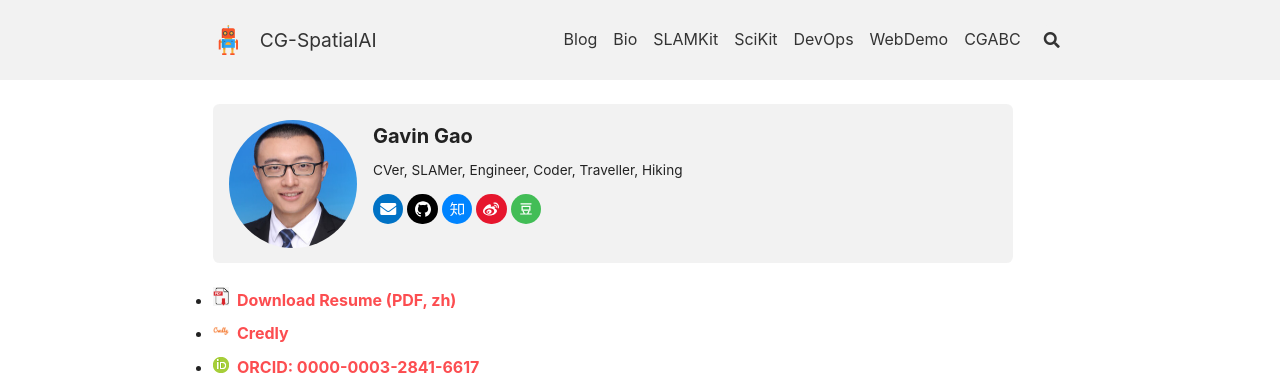
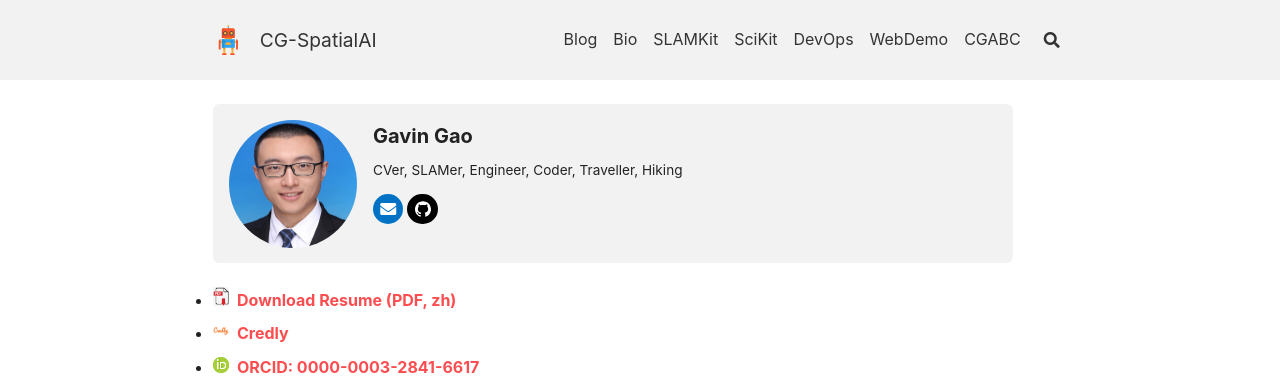
Before and after one commit to cggos/spatial-ai, a Jekyll site: the page built from bio.md, in a window 1280 px wide. Shown: the top 381 px of the page. Built offline with Jekyll 4.4.1, drawn with Linux system fonts in a browser that asks for light colours; nearby versions of some CDN libraries.

Commit message:
update Bio

```diff
--- a/_config.yml
+++ b/_config.yml
@@ -43,12 +43,12 @@ author:
   github    : cggos # "user_name" the last part of your profile url, e.g. https://github.com/user_name
   facebook  : # gavin.gao.xyz # "user_name" the last part of your profile url, e.g. https://www.facebook.com/user_name
   twitter   : # CGiABC # "user_name" the last part of your profile url, e.g. https://twitter.com/user_name
-  weibo     : cggone # "user_id"   the last part of your profile url, e.g. https://www.weibo.com/user_id/profile?...
+  weibo     : # cggone # "user_id"   the last part of your profile url, e.g. https://www.weibo.com/user_id/profile?...
   googleplus: # "user_id"   the last part of your profile url, e.g. https://plus.google.com/u/0/user_id
   telegram  : # CGiABC # "user_name" the last part of your profile url, e.g. https://t.me/user_name
   medium    : # "@cgabc" # "user_name" the last part of your profile url, e.g. https://medium.com/user_name
-  zhihu     : gaohongchen01 # "user_name" the last part of your profile url, e.g. https://www.zhihu.com/people/user_name
-  douban    : CGABC # "user_name" the last part of your profile url, e.g. https://www.douban.com/people/user_name
+  zhihu     : # gaohongchen01 # "user_name" the last part of your profile url, e.g. https://www.zhihu.com/people/user_name
+  douban    : # CGABC # "user_name" the last part of your profile url, e.g. https://www.douban.com/people/user_name
   linkedin  : # CGABC # "user_name" the last part of your profile url, e.g. https://www.linkedin.com/in/user_name
   npm       : # "user_name" the last part of your profile url, e.g. https://www.npmjs.com/~user_name
 
```
